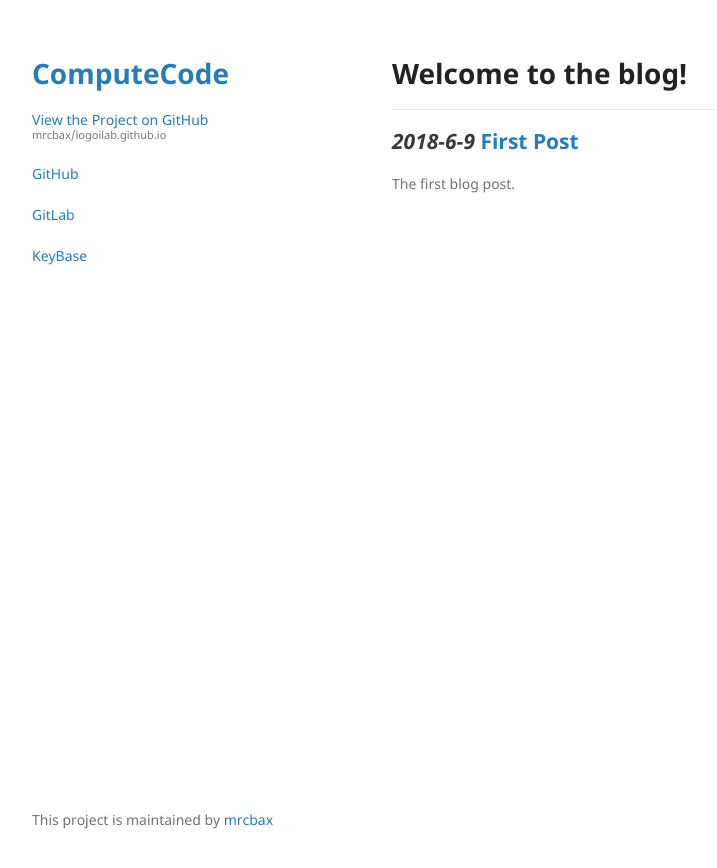
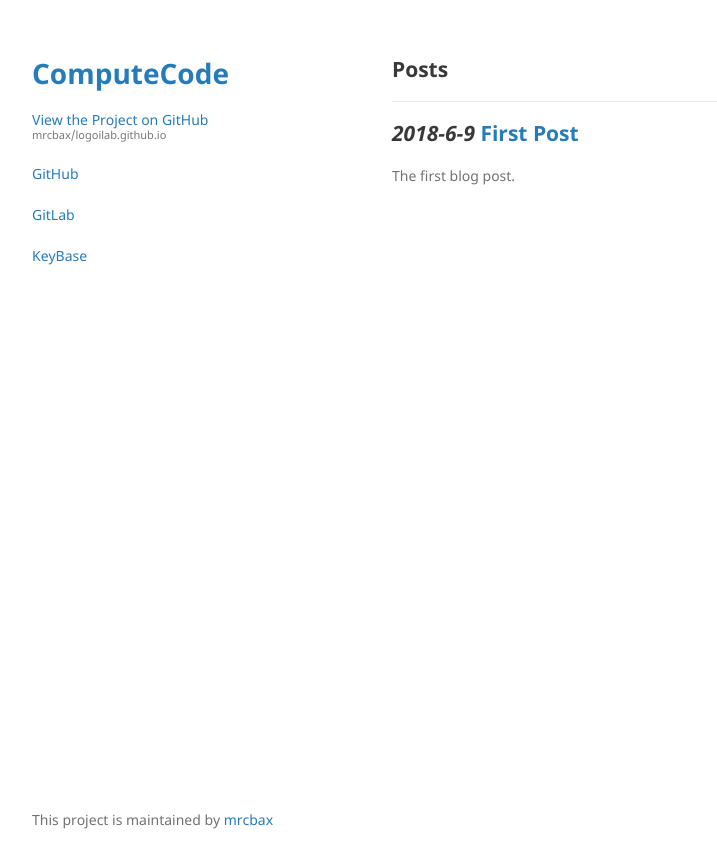
Before and after one commit to mrcbax/logoilab.github.io, a Jekyll site: the page built from index.md, in a window 1280 px wide. Shown: the top 868 px of the page, without its empty margins (178-895 px from the left). Built offline with Jekyll 4.4.1, drawn with Linux system fonts in a browser that asks for light colours; the repository's description, which GitHub fills in, is left out; our own code applies the rules of GitHub Pages for plain Markdown files.

```diff
--- a/index.md
+++ b/index.md
@@ -1,9 +1,10 @@
 ---
 layout: default
+title: ComputeCode Blog
+author: Chad Baxter
 ---
-
-Welcome to the blog!
-===
+Posts
+---
 <hr>
 _2018-6-9_ [First Post](2018-06-09_1.html)
 ---
```
